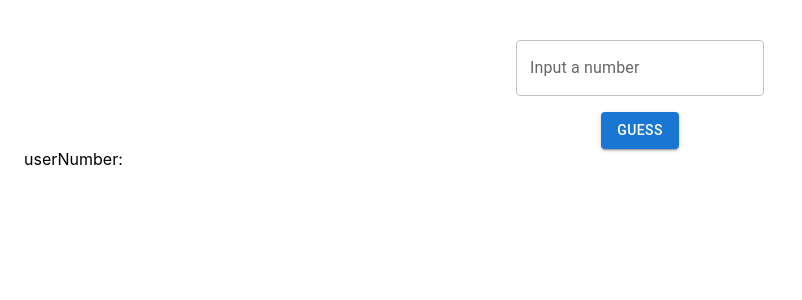
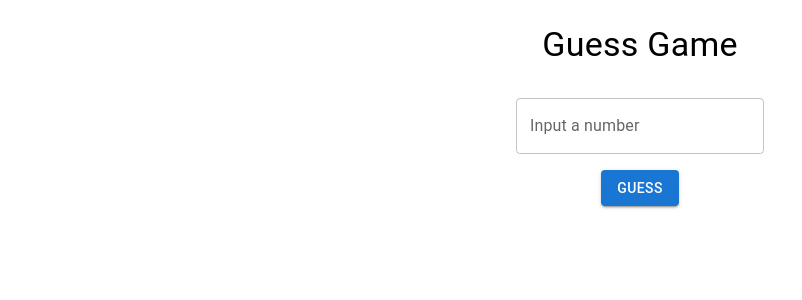
Before and after one commit to Vitalidev05/guess-game, a React (Create React App) app: page / in a window 1280 px wide. Shown: the top 300 px of the page, without its empty margins (0-802 px from the left). Built offline with nearby package versions, Linux system fonts and the light colour scheme.

Commit message:
feature: add title component

```diff
--- a/src/components/DisplayResult/component.tsx
+++ b/src/components/DisplayResult/component.tsx
@@ -12,7 +12,6 @@ export const DisplayResult = memo(() => {
 
     return (
         <Box>
-            userNumber: {userNumber}
         </Box>
     );
 });
--- a/src/components/GuessGame/component.tsx
+++ b/src/components/GuessGame/component.tsx
@@ -4,12 +4,14 @@ import { DisplayResult } from '../DisplayResult';
 import { NumericInput } from '../NumericInput';
 import { useModal } from './hook';
 import { GuessedModal } from '../GuessedModal';
+import { Title } from '../Title';
 
 export const GuessGame = memo(() => {
     const modal = useModal()
 
     return (
         <Box sx={{ p: 3 }}>
+            <Title title="Guess Game" />
             <NumericInput />
             <DisplayResult />
             <GuessedModal {...modal} />
--- a/src/components/NumericInput/component.tsx
+++ b/src/components/NumericInput/component.tsx
@@ -5,6 +5,8 @@ import { styles } from "./style";
 
 export const NumericInput = memo(() => {
     const { guess, value, validate } = useNumericInput()
+
+    console.log('value', value)
 
     return (
         <Box sx={styles.inputContainer}>
--- a/src/components/NumericInput/hook.ts
+++ b/src/components/NumericInput/hook.ts
@@ -8,22 +8,23 @@ export const useNumericInput = () => {
   const dispatch = useDispatch()
 
   const guess = useCallback(() => {
-    dispatch(actionsGuessGame.guess(value))
-    dispatch(actionsGuessGame.incrementGuessCount())
-  }, [dispatch, value]);
+    dispatch(actionsGuessGame.guess(value));
+    dispatch(actionsGuessGame.incrementGuessCount());
+    setValue('');
+  }, [dispatch, value, setValue]);
 
   const validate = useCallback((event: React.ChangeEvent<HTMLTextAreaElement | HTMLInputElement>): void => {
-    const num = event.target.value
-    if (num === '') setValue(num)
-    if (num.length > 4) return
-    if (!isNumeric(num)) return
-    if (!isStringUnique(num)) return
-    setValue(num)
-  }, [setValue])
+    const num = event.target.value;
+    if (num === '') setValue(num);
+    if (num.length > 4) return;
+    if (!isNumeric(num)) return;
+    if (!isStringUnique(num)) return;
+    setValue(num);
+  }, [setValue]);
 
   return {
     guess,
     value,
     validate,
-  }
-}
+  };
+};
--- /dev/null
+++ b/src/components/Title/component.tsx
@@ -0,0 +1,11 @@
+import React, { memo } from 'react';
+import { Box, Typography } from '@mui/material';
+import { Props } from './types'
+
+export const Title = memo(({title}: Props) => {
+    return (
+        <Box sx={{ display: 'flex', justifyContent: 'center', pb: 2 }}>
+            <Typography variant="h4">{title}</Typography>
+        </Box>
+    );
+});
--- /dev/null
+++ b/src/components/Title/index.ts
@@ -0,0 +1 @@
+export { Title } from './component';
--- /dev/null
+++ b/src/components/Title/types.ts
@@ -0,0 +1,3 @@
+export type Props = {
+    title: string
+}
```
